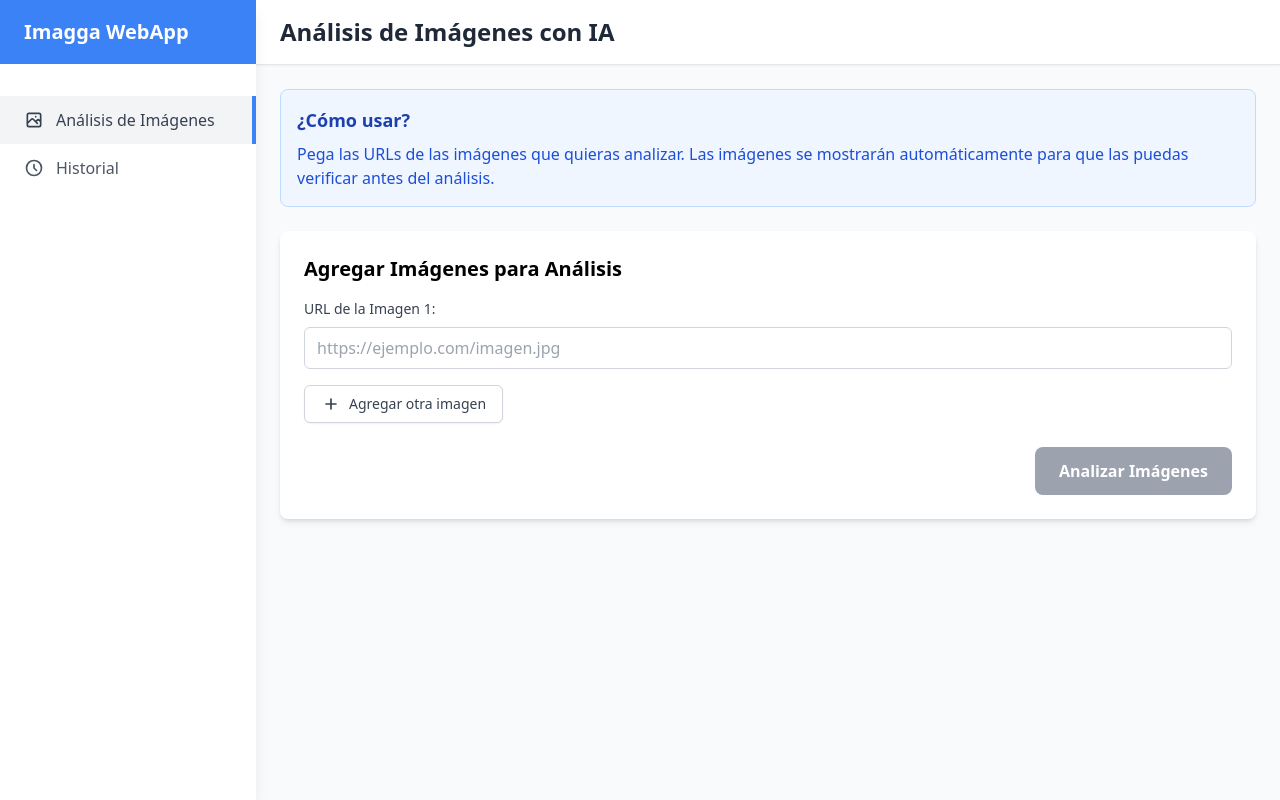
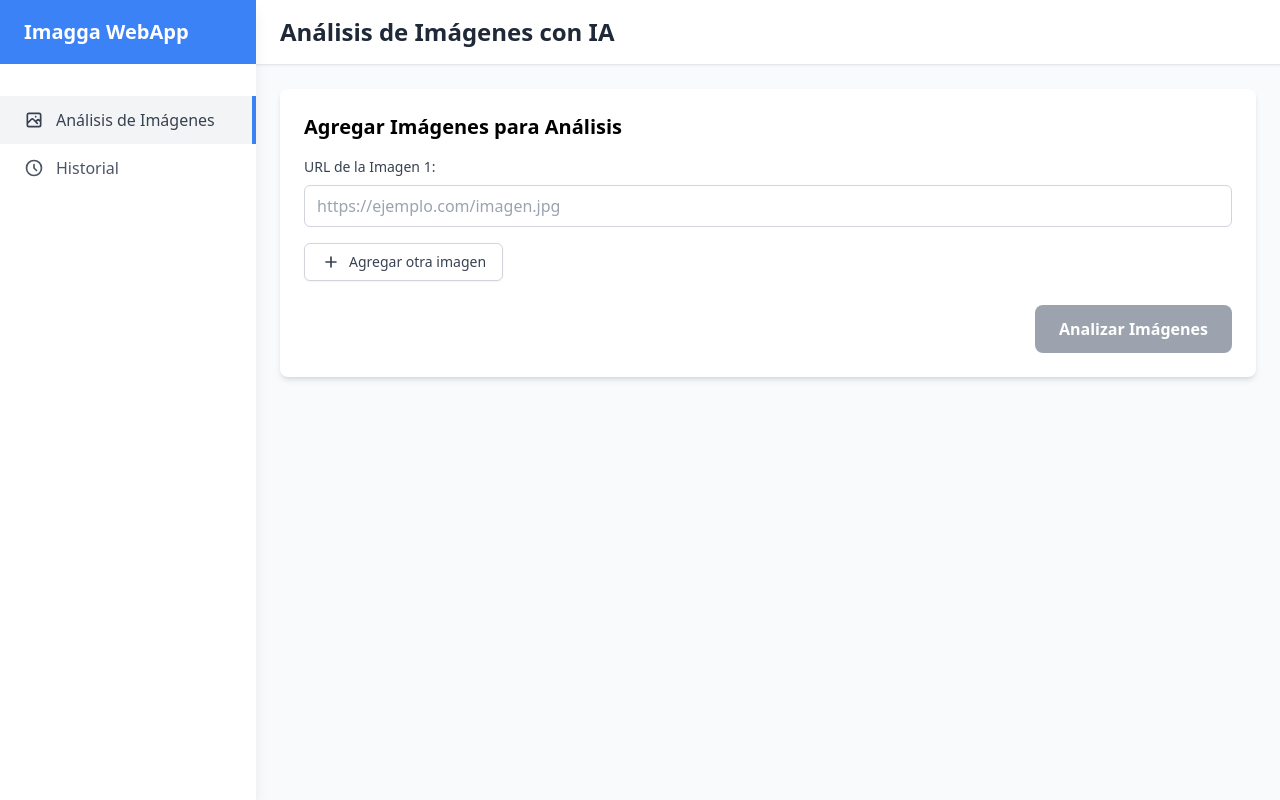
Before and after one commit to OliverPerezyavirac/WEBAPP-IMAGGA, a Flask app: page / in a window 1280 px wide. Run offline with Flask 3, Linux system fonts and the light colour scheme; some libraries are stand-ins or nearby versions.

Commit message:
Update index.html

```diff
--- a/templates/index.html
+++ b/templates/index.html
@@ -61,10 +61,6 @@
 
         <div class="p-6">
             <div class="max-w-6xl mx-auto">
-                <div class="bg-blue-50 border border-blue-200 rounded-lg p-4 mb-6">
-                    <h3 class="text-lg font-semibold text-blue-800 mb-2">¿Cómo usar?</h3>
-                    <p class="text-blue-700">Pega las URLs de las imágenes que quieras analizar. Las imágenes se mostrarán automáticamente para que las puedas verificar antes del análisis.</p>
-                </div>
 
                 <div class="bg-white rounded-lg shadow-md p-6 mb-6">
                     <h2 class="text-xl font-semibold mb-4">Agregar Imágenes para Análisis</h2>
```
